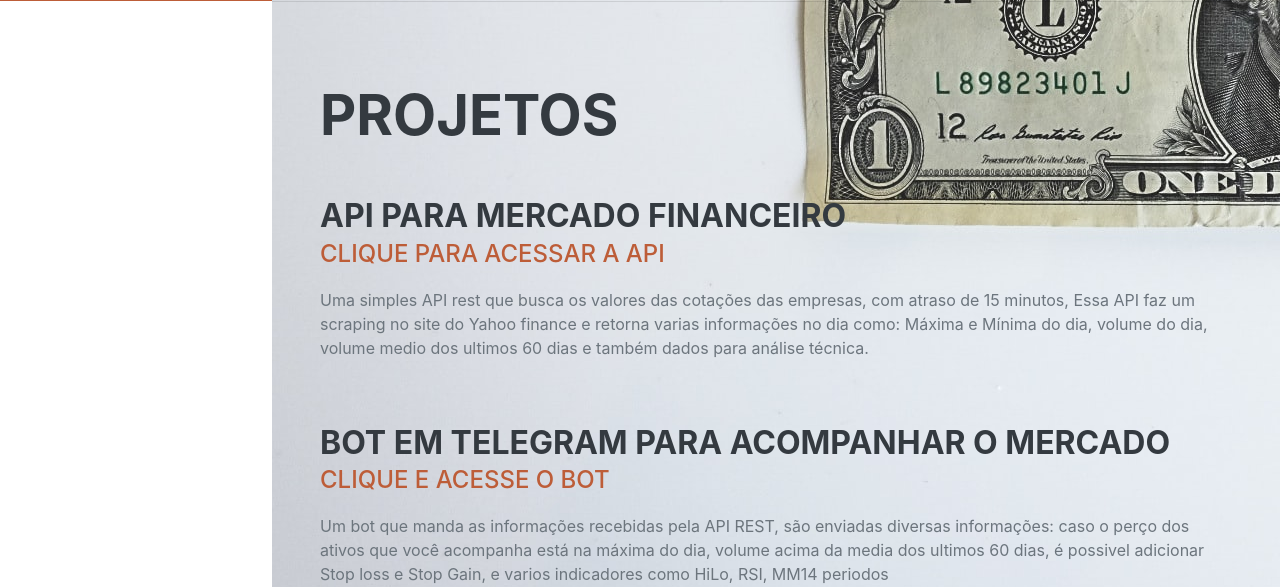
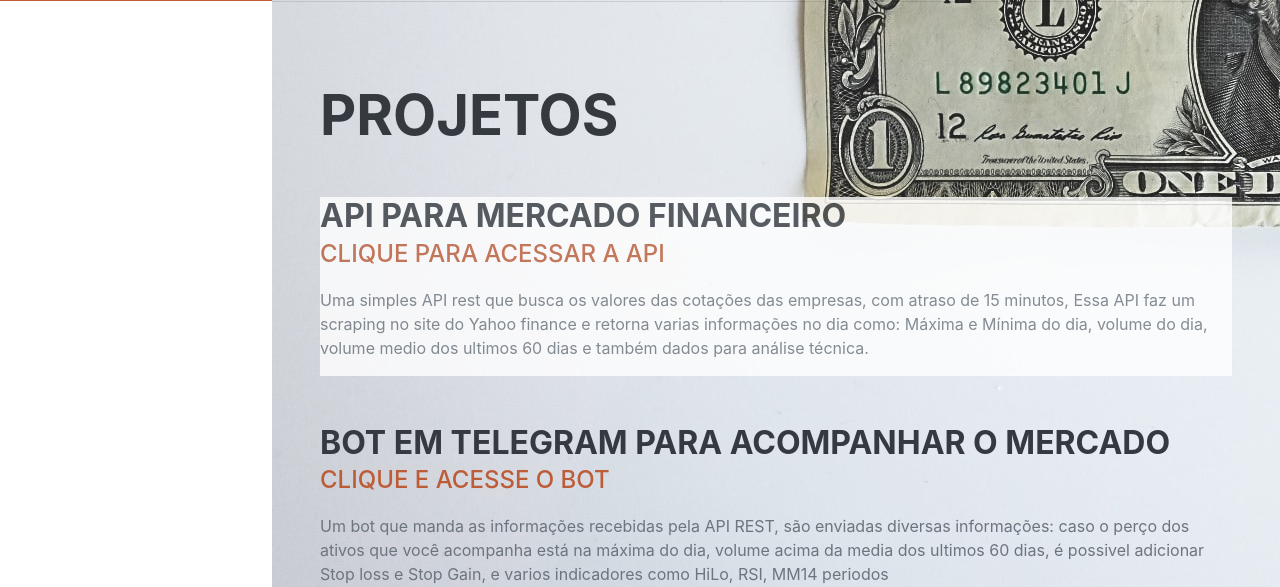
Before and after one commit to ribeirosaimon/portifolio_django, a Django app: page / in a window 1280 px wide. Shown: the part 799-1386 px from the top of the page. Run offline with Django 3.2, Linux system fonts and the light colour scheme; some libraries are stand-ins or nearby versions; some web fonts are replaced.

Commit message:
Update home.html

```diff
--- a/theblog/templates/home.html
+++ b/theblog/templates/home.html
@@ -59,7 +59,7 @@
                 <div class="resume-section-content">
                     <h2 class="mb-5">Projetos</h2>
                     <div class="d-flex flex-column flex-md-row justify-content-between mb-5">
-                        <div class="flex-grow-1" style="background=white">
+                        <div class="flex-grow-1"  style="background-color: white; opacity:0.8">
                             <h3 class="mb-0">Api para mercado Financeiro</h3>
                             <div class="subheading mb-3"> <a href='https://secure-wildwood-34847.herokuapp.com/' target="_blank"> Clique para acessar a API </a></div>
                             <p>Uma simples API rest que busca os valores das cotações das empresas, com atraso de 15 minutos, Essa API faz um scraping no site do Yahoo finance e retorna varias informações no dia como: Máxima e Mínima do dia, volume do dia, volume medio dos ultimos 60 dias e também dados para análise técnica.</p>
```
